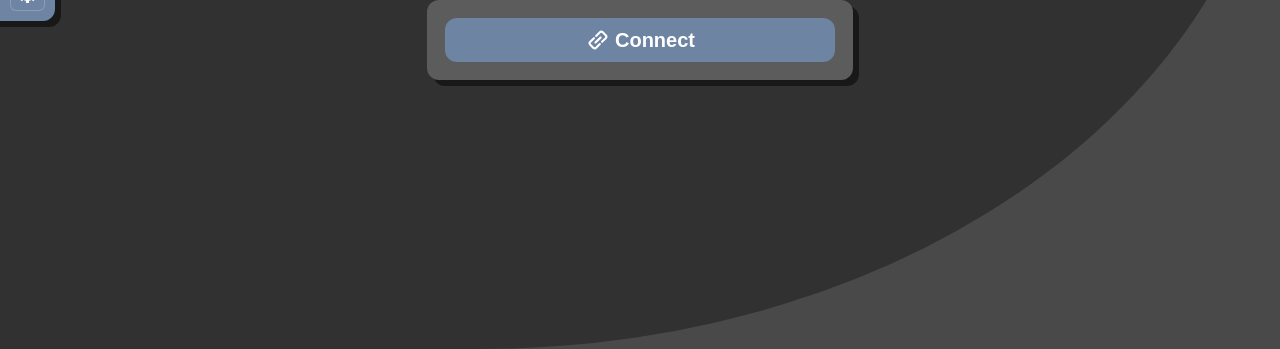
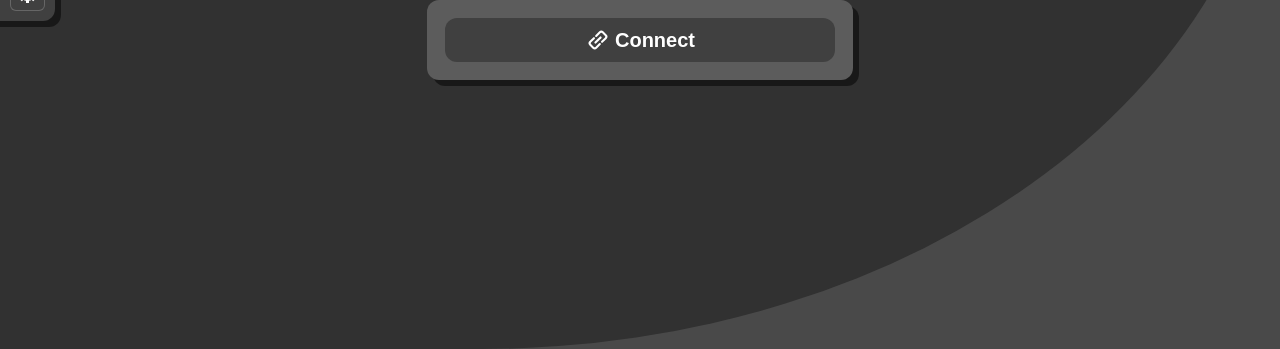
Before and after one commit to WithGiga/GigaVNC, a website: page vnc.html in a window 1280 px wide. Shown: the part 451-800 px from the top of the page. Drawn offline with Linux system fonts and the light colour scheme.

Commit message:
Update color constants in CSS for improved UI aesthetics

```diff
--- a/app/styles/constants.css
+++ b/app/styles/constants.css
@@ -15,12 +15,12 @@
     /* Transparent to make button colors adapt to the background */
     --novnc-buttongrey: rgba(192, 192, 192, 0.5);
 
-    --novnc-blue: rgb(110, 132, 163);
-    --novnc-lightblue: rgb(74, 144, 217);
-    --novnc-darkblue: rgb(83, 99, 122);
+    --novnc-blue: rgb(64, 64, 64);
+    --novnc-lightblue: rgb(128, 128, 128);
+    --novnc-darkblue: rgb(32, 32, 32);
 
-    --novnc-green: rgb(0, 128, 0);
-    --novnc-yellow: rgb(255, 255, 0);
+    --novnc-green: rgb(240, 240, 240);
+    --novnc-yellow: rgb(255, 255, 255);
 }
 
 /* ------ MISC PROPERTIES ------ */
```
